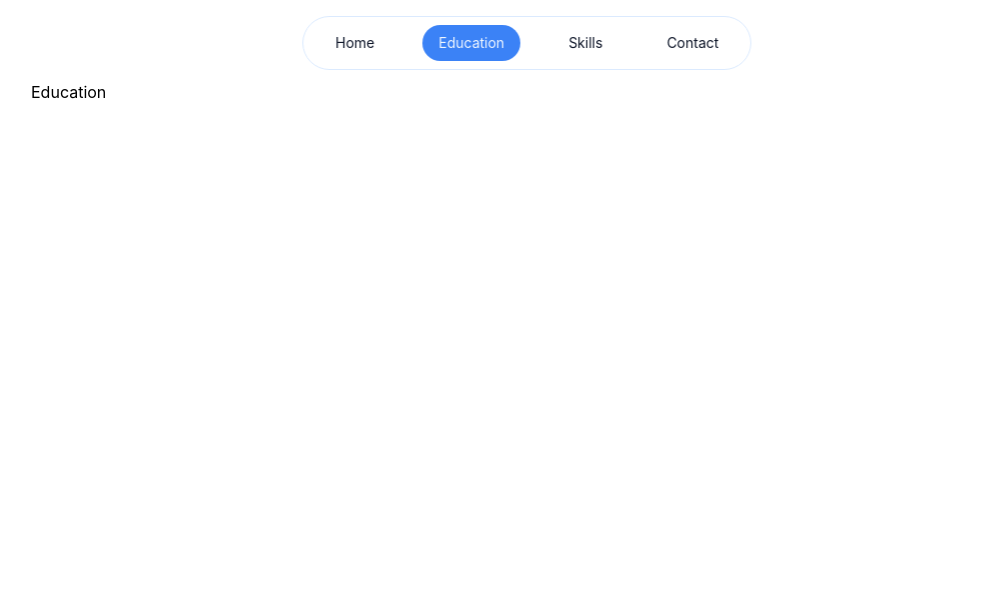
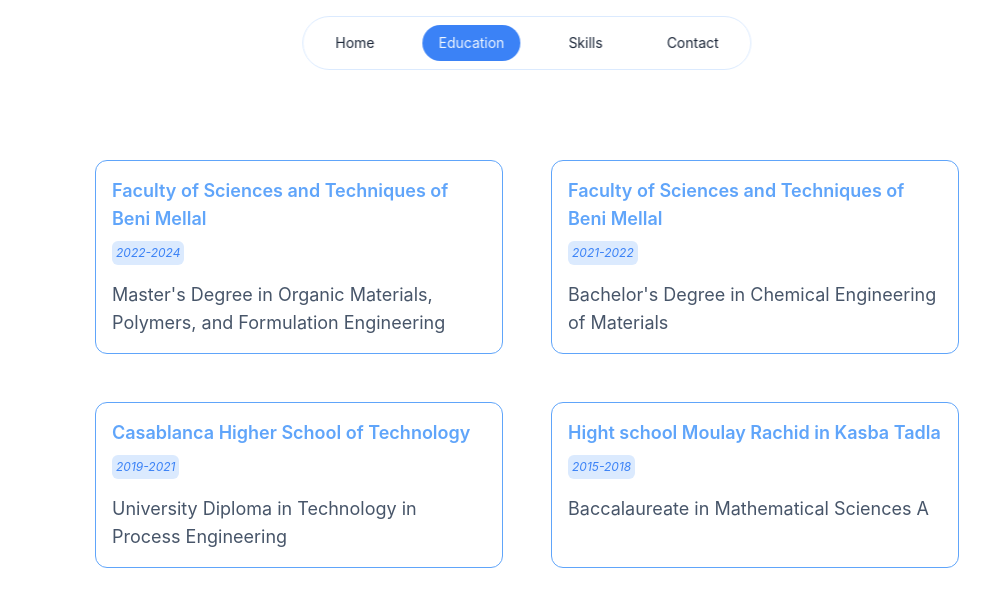
Before and after one commit to alione10-lm/youssef-portfolio, a React (Vite) app: page /education in a window 1280 px wide. Shown: the top 606 px of the page, without its empty margins (113-1103 px from the left). Built offline with nearby package versions, Linux system fonts and the light colour scheme.

Commit message:
add some features

```diff
--- a/src/components/Applayout.jsx
+++ b/src/components/Applayout.jsx
@@ -5,7 +5,7 @@ function Applayout() {
   return (
     <div className="h-screen w-full relative ">
       <Navigation />
-      <main className="py-10 md:py-20 px-10 md:px-36 ">
+      <main className="py-10 h-full md:py-20 px-10 md:px-36 ">
         <Outlet />
       </main>
     </div>
--- a/src/components/Navigation.jsx
+++ b/src/components/Navigation.jsx
@@ -13,7 +13,7 @@ function Navigation() {
 function StyledLink({ children, to }) {
   return (
     <NavLink
-      className="text-slate-900 hover:bg-blue-500 hover:text-blue-50 px-4 py-2 rounded-full transition-all duration-300"
+      className="text-slate-800 hover:bg-blue-500 py-1 px-2   md:px-4 md:py-2 rounded-full transition-all duration-300"
       to={to}
     >
       {children}
--- a/src/pages/Contact.jsx
+++ b/src/pages/Contact.jsx
@@ -1,5 +1,94 @@
+import { LuSend } from "react-icons/lu";
+
 function Contact() {
-  return <div>Contact</div>;
+  return (
+    <div className="h-full w-full pt-14 md:pt-20">
+      <div>
+        <h1 className="text-center md:mb-6 mb-4 font-semibold text-blue-600 md:text-xl text-sm">
+          Get in touch
+        </h1>
+        <div className="grid md:grid-cols-2  md:place-items-center md:gap-4  gap-3  grid-cols-1 w-full ">
+          <img
+            className="rounded-md"
+            src="https://images.pexels.com/photos/955395/pexels-photo-955395.jpeg?auto=compress&cs=tinysrgb&w=1260&h=750&dpr=1"
+          />
+          <form className="">
+            <div className="grid md:grid-cols-2 md:gap-6">
+              <div className="relative z-0 w-full mb-5 group">
+                <input
+                  type="text"
+                  name="floating_first_name"
+                  id="floating_first_name"
+                  className="block py-2.5 px-0 w-full text-sm text-gray-900 bg-transparent border-0 border-b-2 border-gray-300 appearance-none dark:text-white dark:border-gray-600 dark:focus:border-blue-500 focus:outline-none focus:ring-0 focus:border-blue-600 peer"
+                  placeholder=" "
+                  required
+                />
+                <label
+                  htmlFor="floating_first_name"
+                  className="peer-focus:font-medium absolute text-sm text-gray-500 dark:text-gray-400 duration-300 transform -translate-y-6 scale-75 top-3 -z-10 origin-[0] peer-focus:start-0 rtl:peer-focus:translate-x-1/4 peer-focus:text-blue-600 peer-focus:dark:text-blue-500 peer-placeholder-shown:scale-100 peer-placeholder-shown:translate-y-0 peer-focus:scale-75 peer-focus:-translate-y-6"
+                >
+                  First name
+                </label>
+              </div>
+              <div className="relative z-0 w-full mb-5 group">
+                <input
+                  type="text"
+                  name="floating_last_name"
+                  id="floating_last_name"
+                  className="block py-2.5 px-0 w-full text-sm text-gray-900 bg-transparent border-0 border-b-2 border-gray-300 appearance-none dark:text-white dark:border-gray-600 dark:focus:border-blue-500 focus:outline-none focus:ring-0 focus:border-blue-600 peer"
+                  placeholder=" "
+                  required
+                />
+                <label
+                  htmlFor="floating_last_name"
+                  className="peer-focus:font-medium absolute text-sm text-gray-500 dark:text-gray-400 duration-300 transform -translate-y-6 scale-75 top-3 -z-10 origin-[0] peer-focus:start-0 rtl:peer-focus:translate-x-1/4 peer-focus:text-blue-600 peer-focus:dark:text-blue-500 peer-placeholder-shown:scale-100 peer-placeholder-shown:translate-y-0 peer-focus:scale-75 peer-focus:-translate-y-6"
+                >
+                  Last name
+                </label>
+              </div>
+            </div>
+            <div className="relative z-0 w-full mb-5 group">
+              <input
+                type="email"
+                name="floating_email"
+                id="floating_email"
+                className="block py-2.5 px-0 w-full text-sm text-gray-900 bg-transparent border-0 border-b-2 border-gray-300 appearance-none dark:text-white dark:border-gray-600 dark:focus:border-blue-500 focus:outline-none focus:ring-0 focus:border-blue-600 peer"
+                placeholder=" "
+                required
+              />
+              <label
+                htmlFor="floating_email"
+                className="peer-focus:font-medium absolute text-sm text-gray-500 dark:text-gray-400 duration-300 transform -translate-y-6 scale-75 top-3 -z-10 origin-[0] peer-focus:start-0 rtl:peer-focus:translate-x-1/4 rtl:peer-focus:left-auto peer-focus:text-blue-600 peer-focus:dark:text-blue-500 peer-placeholder-shown:scale-100 peer-placeholder-shown:translate-y-0 peer-focus:scale-75 peer-focus:-translate-y-6"
+              >
+                Email address
+              </label>
+            </div>
+
+            <div className="relative z-0 w-full mb-5 group">
+              <textarea
+                className="block py-2.5 px-0 w-full text-sm text-gray-900 bg-transparent border-0 border-b-2 border-gray-300 appearance-none dark:text-white dark:border-gray-600 dark:focus:border-blue-500 focus:outline-none focus:ring-0 focus:border-blue-600 peer"
+                required
+                placeholder=" "
+              />
+              <label
+                htmlFor="floating_repeat_password"
+                className="peer-focus:font-medium absolute text-sm text-gray-500 dark:text-gray-400 duration-300 transform -translate-y-6 scale-75 top-3 -z-10 origin-[0] peer-focus:start-0 rtl:peer-focus:translate-x-1/4 peer-focus:text-blue-600 peer-focus:dark:text-blue-500 peer-placeholder-shown:scale-100 peer-placeholder-shown:translate-y-0 peer-focus:scale-75 peer-focus:-translate-y-6"
+              >
+                Message
+              </label>
+            </div>
+            <button
+              type="submit"
+              className="text-white flex items-center justify-center gap-2  bg-blue-600 hover:bg-blue-700 focus:ring-4 focus:outline-none focus:ring-blue-300 font-medium rounded-lg text-sm w-full sm:w-auto px-5 py-2.5 text-center dark:bg-blue-600 dark:hover:bg-blue-700 dark:focus:ring-blue-800"
+            >
+              send
+              <LuSend />
+            </button>
+          </form>
+        </div>
+      </div>
+    </div>
+  );
 }
 
 export default Contact;
--- a/src/pages/Education.jsx
+++ b/src/pages/Education.jsx
@@ -1,5 +1,70 @@
 function Education() {
-  return <div>Education</div>;
+  return (
+    <div className="grid grid-cols-1 gap-4 md:gap-12 md:grid-cols-2 py-20 md:py-20 md:px-16">
+      <Item>
+        <Heading>
+          <p className="text-blue-400 font-semibold">
+            Faculty of Sciences and Techniques of Beni Mellal
+          </p>
+          <Label>2022-2024</Label>
+        </Heading>
+        <p className="text-slate-600 text-sm md:text-lg">
+          Master's Degree in Organic Materials, Polymers, and Formulation
+          Engineering
+        </p>
+      </Item>
+      <Item>
+        <Heading>
+          <p className="text-blue-400 font-semibold">
+            Faculty of Sciences and Techniques of Beni Mellal
+          </p>
+          <Label>2021-2022</Label>
+        </Heading>
+        <p className="text-slate-600 text-sm md:text-lg">
+          Bachelor's Degree in Chemical Engineering of Materials
+        </p>
+      </Item>
+      <Item>
+        <Heading>
+          <p className="text-blue-400 font-semibold">
+            Casablanca Higher School of Technology
+          </p>
+          <Label>2019-2021</Label>
+        </Heading>
+        <p className="text-slate-600 text-sm md:text-lg">
+          University Diploma in Technology in Process Engineering
+        </p>
+      </Item>
+      <Item>
+        <Heading>
+          <p className="text-blue-400 font-semibold">
+            Hight school Moulay Rachid in Kasba Tadla
+          </p>
+          <Label>2015-2018</Label>
+        </Heading>
+        <p className="text-slate-600 text-sm md:text-lg">
+          Baccalaureate in Mathematical Sciences A
+        </p>
+      </Item>
+    </div>
+  );
+}
+function Item({ children }) {
+  return (
+    <div className="border  flex flex-col text-slate-600 p-4 cursor-pointer hover:bg-blue-50 transition-all duration-200  rounded-xl text-sm md:text-lg border-blue-400">
+      {children}
+    </div>
+  );
+}
+function Label({ children }) {
+  return (
+    <span className="italic  text-xs text-blue-500 bg-blue-100  w-fit p-1 rounded-md ">
+      {children}
+    </span>
+  );
+}
+function Heading({ children }) {
+  return <div className=" mb-4 flex flex-col gap-2 w-full ">{children}</div>;
 }
 
 export default Education;
--- a/src/pages/Home.jsx
+++ b/src/pages/Home.jsx
@@ -12,27 +12,36 @@ function Home() {
             ,Youssef Aitnaceur 👋
           </span>
         </h1>
-        <p className="text-slate-700 text-sm  md:text-lg">
-          PhD student /Department of chemistry /Laboratory of Chemical Processes
-          and Applied Materials (LCPAM)
+
+        <p className="text-sm md:text-lg text-slate-600">
+          As a student in Organic Materials, Polymers, and Formulation
+          Engineering, I have developed skills to synthesize macromolecules,
+          analyze processes, and implement experimental designs. I am also
+          proficient in industrial management, understanding the thermal
+          properties of materials, and characterizing the thermodynamics of
+          matter. I am motivated to participate in ambitious projects that will
+          allow me to grow both personally and professionally.
         </p>
-        <p className="text-slate-600 text-xs md:text-sm">
+
+        <p className="text-slate-400 text-xs md:text-sm ">
           From Polydisciplinary Faculty , Sultan Moulay Slimane University ,
           Beni Mellal .
         </p>
-        <div className="flex gap-4 mt-10 ">
-          <a href="">
-            <FaFacebook size={27} />
-          </a>
-          <a href="">
-            <FaLinkedin size={27} />
-          </a>
-          <a href="">
-            <MdEmail size={27} />
-          </a>
-          <a href="">
-            <BiPhone size={27} />
-          </a>
+        <div className="flex flex-col gap-4 mt-10 ">
+          <div className="flex items-center  gap-2 md:gap-4 cursor-pointer hover:text-blue-700 transition-all duration-200">
+            <FaLinkedin size={20} />
+            <a href="https://www.linkedin.com/in/youssef-aitnaceur-b61874209/">
+              linkedin.com/in/youssef-aitnaceur-b61874209
+            </a>
+          </div>
+          <div className="flex items-center  gap-2 md:gap-4 cursor-pointer hover:text-blue-700 transition-all duration-200">
+            <MdEmail size={20} />
+            <span>aitnaceuryoussef6@gmail.com</span>
+          </div>
+          <div className="flex items-center  gap-2 md:gap-4 cursor-pointer hover:text-blue-700 transition-all duration-200">
+            <BiPhone size={20} />
+            <span>+212 6 90 86 17 83</span>
+          </div>
         </div>
       </div>
       <img className="w-[20rem] md:w-[30rem] rounded-full" src="/u.jpeg" />
--- a/src/pages/Skills.jsx
+++ b/src/pages/Skills.jsx
@@ -1,5 +1,36 @@
 function Skills() {
-  return <div>Skills</div>;
+  return (
+    <div className="w-full  bg-slate-100   grid gap-4 grid-cols-2">
+      <Title>Professional</Title>
+      <Content>
+        <p>
+          MATLAB, Python, Origin, Aspen Plus and HYSYS, COMSOL Multiphysics,
+          Gaussian
+        </p>
+        <p>Ms Office: Excel, Word, PowerPoint</p>
+        <p>Adobe: Photoshop, Illustrator</p>
+      </Content>
+      <Content>
+        Management <br /> Leadership <br /> Realiability <br /> Creativity
+      </Content>
+      <Title>Personal</Title>
+      <Title>languages</Title>
+      <Content>
+        Arabic: Native <br />
+        French: Advanced (C1) <br />
+        English: Professional (B2) <br />
+      </Content>
+      <Content>content</Content>
+      <Title>title</Title>
+    </div>
+  );
+}
+
+function Title({ children }) {
+  return <p className="w-full h-full uppercase text-center   ">{children}</p>;
+}
+function Content({ children }) {
+  return <div className="bg-blue-200 w-full h-full ">{children}</div>;
 }
 
 export default Skills;
```
